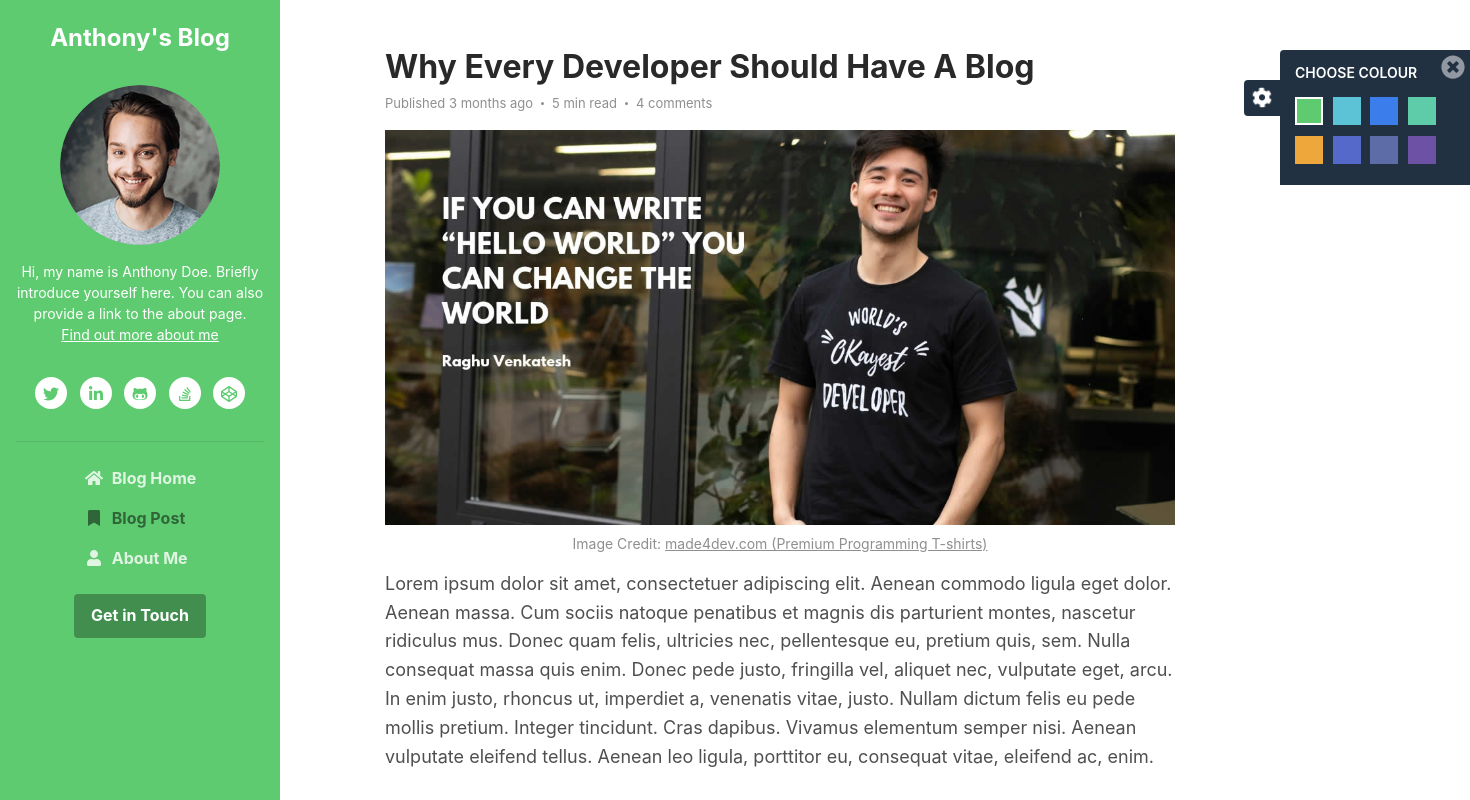
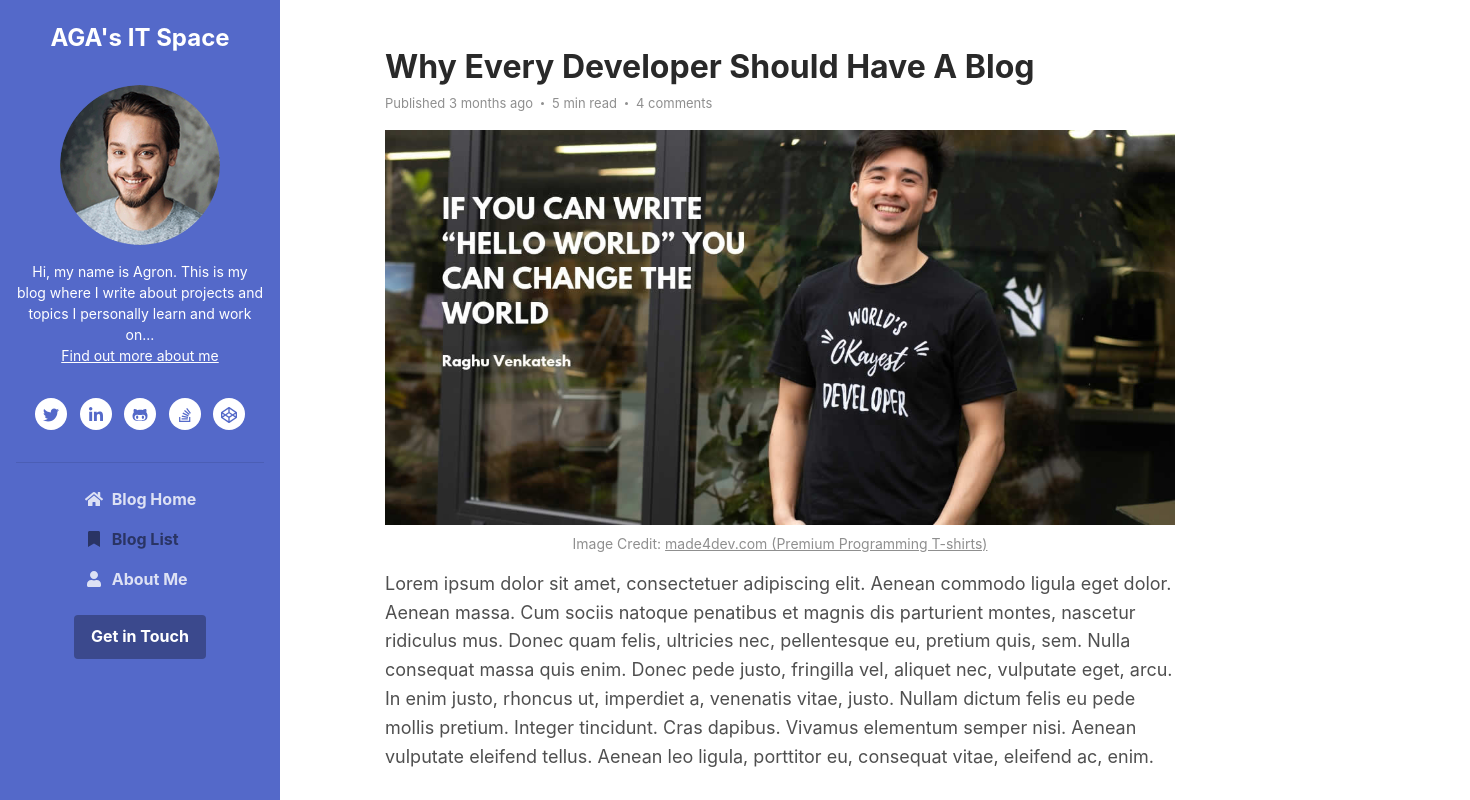
Before and after one commit to agasitspace/agasitblog, a plain HTML site: page contents/linux/grub-bootloader.html in a window 1280 px wide. Shown: the top 800 px of the page, 1470 px wide, since content can reach past the window. Drawn offline with nearby package versions, Linux system fonts and the light colour scheme; a script that the page names is missing; files whose address does not match are found by name.

Commit message:
#Test1 - theme change

```diff
--- a/blog-post.html
+++ b/contents/linux/grub-bootloader.html
@@ -1,7 +1,7 @@
 <!DOCTYPE html>
 <html lang="en">
 <head>
-    <title>Bootstrap 4 Blog Template For Developers</title>
+    <title>Grub Bootloader 101</title>
 
     <!-- Meta -->
     <meta charset="utf-8">
@@ -18,7 +18,7 @@
     <link rel="stylesheet" href="//cdnjs.cloudflare.com/ajax/libs/highlight.js/9.14.2/styles/monokai-sublime.min.css">
 
     <!-- Theme CSS -->
-    <link id="theme-style" rel="stylesheet" href="assets/css/theme-1.css">
+    <link id="theme-style" rel="stylesheet" href="../../assets/css/theme-6.css">
 
 
 </head>
@@ -26,7 +26,7 @@
 <body>
 
     <header class="header text-center">
-	    <h1 class="blog-name pt-lg-4 mb-0"><a href="index.html">Anthony's Blog</a></h1>
+	    <h1 class="blog-name pt-lg-4 mb-0"><a href="../../index.html">AGA's IT Space</a></h1>
 
 	    <nav class="navbar navbar-expand-lg navbar-dark" >
 
@@ -38,7 +38,7 @@
 				<div class="profile-section pt-3 pt-lg-0">
 				    <img class="profile-image mb-3 rounded-circle mx-auto" src="assets/images/profile.png" alt="image" >
 
-					<div class="bio mb-3">Hi, my name is Anthony Doe. Briefly introduce yourself here. You can also provide a link to the about page.<br><a href="about.html">Find out more about me</a></div><!--//bio-->
+					<div class="bio mb-3">Hi, my name is Agron. This is my blog where I write about projects and topics I personally learn and work on...<br><a href="https://cv.agasit.space/">Find out more about me</a></div><!--//bio-->
 					<ul class="social-list list-inline py-3 mx-auto">
 			            <li class="list-inline-item"><a href="#"><i class="fab fa-twitter fa-fw"></i></a></li>
 			            <li class="list-inline-item"><a href="#"><i class="fab fa-linkedin-in fa-fw"></i></a></li>
@@ -51,13 +51,13 @@
 
 				<ul class="navbar-nav flex-column text-left">
 					<li class="nav-item">
-					    <a class="nav-link" href="index.html"><i class="fas fa-home fa-fw mr-2"></i>Blog Home <span class="sr-only">(current)</span></a>
+					    <a class="nav-link" href="../../index.html"><i class="fas fa-home fa-fw mr-2"></i>Blog Home <span class="sr-only">(current)</span></a>
 					</li>
 					<li class="nav-item active">
-					    <a class="nav-link" href="blog-post.html"><i class="fas fa-bookmark fa-fw mr-2"></i>Blog Post</a>
+					    <a class="nav-link" href="../../blog-list.html"><i class="fas fa-bookmark fa-fw mr-2"></i>Blog List</a>
 					</li>
 					<li class="nav-item">
-					    <a class="nav-link" href="about.html"><i class="fas fa-user fa-fw mr-2"></i>About Me</a>
+					    <a class="nav-link" href="../../about.html"><i class="fas fa-user fa-fw mr-2"></i>About Me</a>
 					</li>
 				</ul>
 
@@ -241,28 +241,7 @@ export  $initHighlight;
     </div><!--//main-wrapper-->
 
 
-    <!-- *****CONFIGURE STYLE (REMOVE ON YOUR PRODUCTION SITE)****** -->
-    <div id="config-panel" class="config-panel d-none d-lg-block">
-        <div class="panel-inner">
-            <a id="config-trigger" class="config-trigger config-panel-hide text-center" href="#"><i class="fas fa-cog fa-spin mx-auto" data-fa-transform="down-6" ></i></a>
-            <h5 class="panel-title">Choose Colour</h5>
-            <ul id="color-options" class="list-inline mb-0">
-                <li class="theme-1 active list-inline-item"><a data-style="assets/css/theme-1.css" href="#"></a></li>
-                <li class="theme-2  list-inline-item"><a data-style="assets/css/theme-2.css" href="#"></a></li>
-                <li class="theme-3  list-inline-item"><a data-style="assets/css/theme-3.css" href="#"></a></li>
-                <li class="theme-4  list-inline-item"><a data-style="assets/css/theme-4.css" href="#"></a></li>
-                <li class="theme-5  list-inline-item"><a data-style="assets/css/theme-5.css" href="#"></a></li>
-                <li class="theme-6  list-inline-item"><a data-style="assets/css/theme-6.css" href="#"></a></li>
-                <li class="theme-7  list-inline-item"><a data-style="assets/css/theme-7.css" href="#"></a></li>
-                <li class="theme-8  list-inline-item"><a data-style="assets/css/theme-8.css" href="#"></a></li>
-            </ul>
-            <a id="config-close" class="close" href="#"><i class="fa fa-times-circle"></i></a>
-        </div><!--//panel-inner-->
-    </div><!--//configure-panel-->
-
-
-
-    <!-- Javascript -->
+	<!-- Javascript -->
     <script src="assets/plugins/jquery-3.3.1.min.js"></script>
     <script src="assets/plugins/popper.min.js"></script>
     <script src="assets/plugins/bootstrap/js/bootstrap.min.js"></script>
@@ -273,9 +252,6 @@ export  $initHighlight;
     <!-- Custom JS -->
     <script src="assets/js/blog.js"></script>
 
-    <!-- Style Switcher (REMOVE ON YOUR PRODUCTION SITE) -->
-    <script src="assets/js/demo/style-switcher.js"></script>
-
 
 </body>
 </html>
```
Also changed, not shown: index.html (+3 -3 lines).
